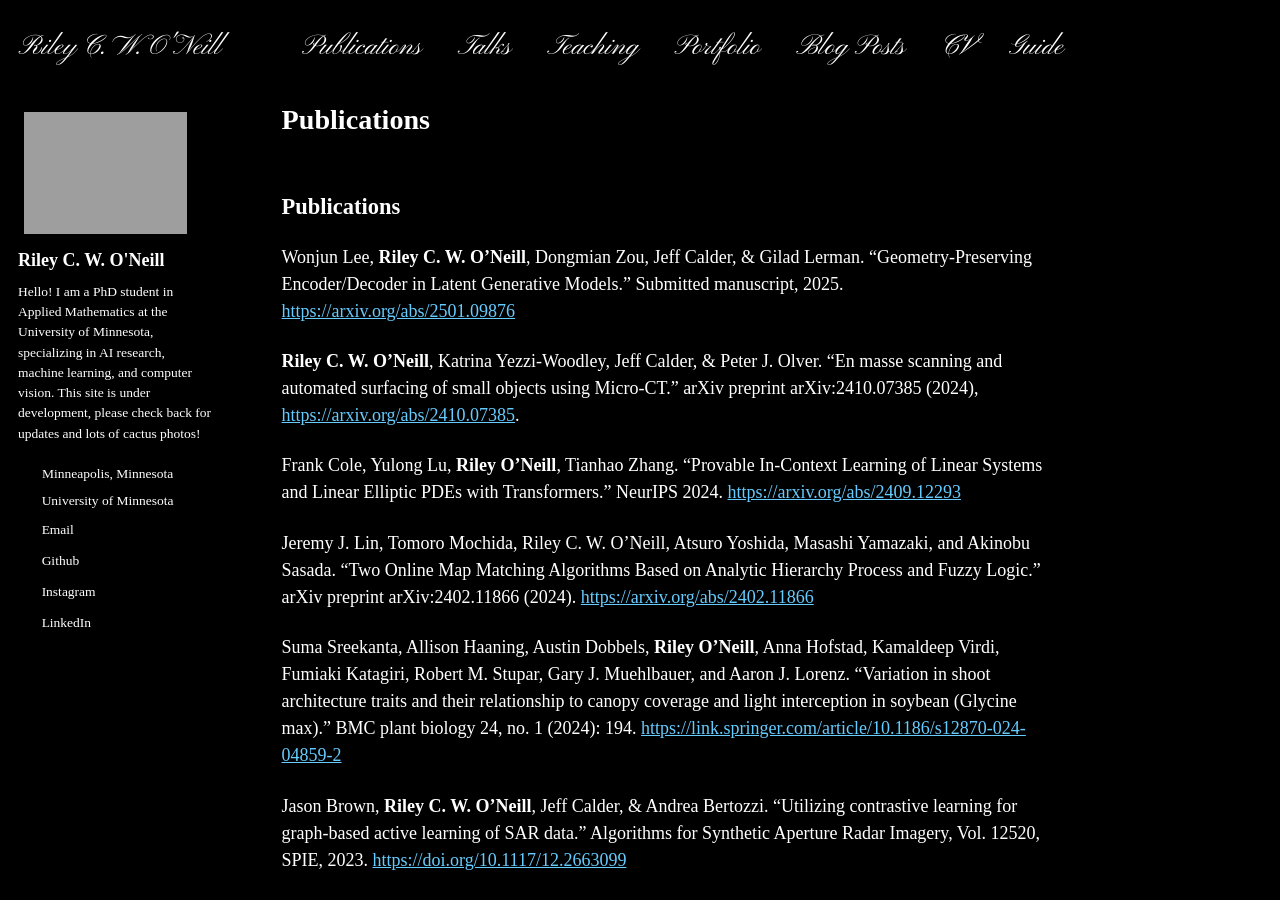
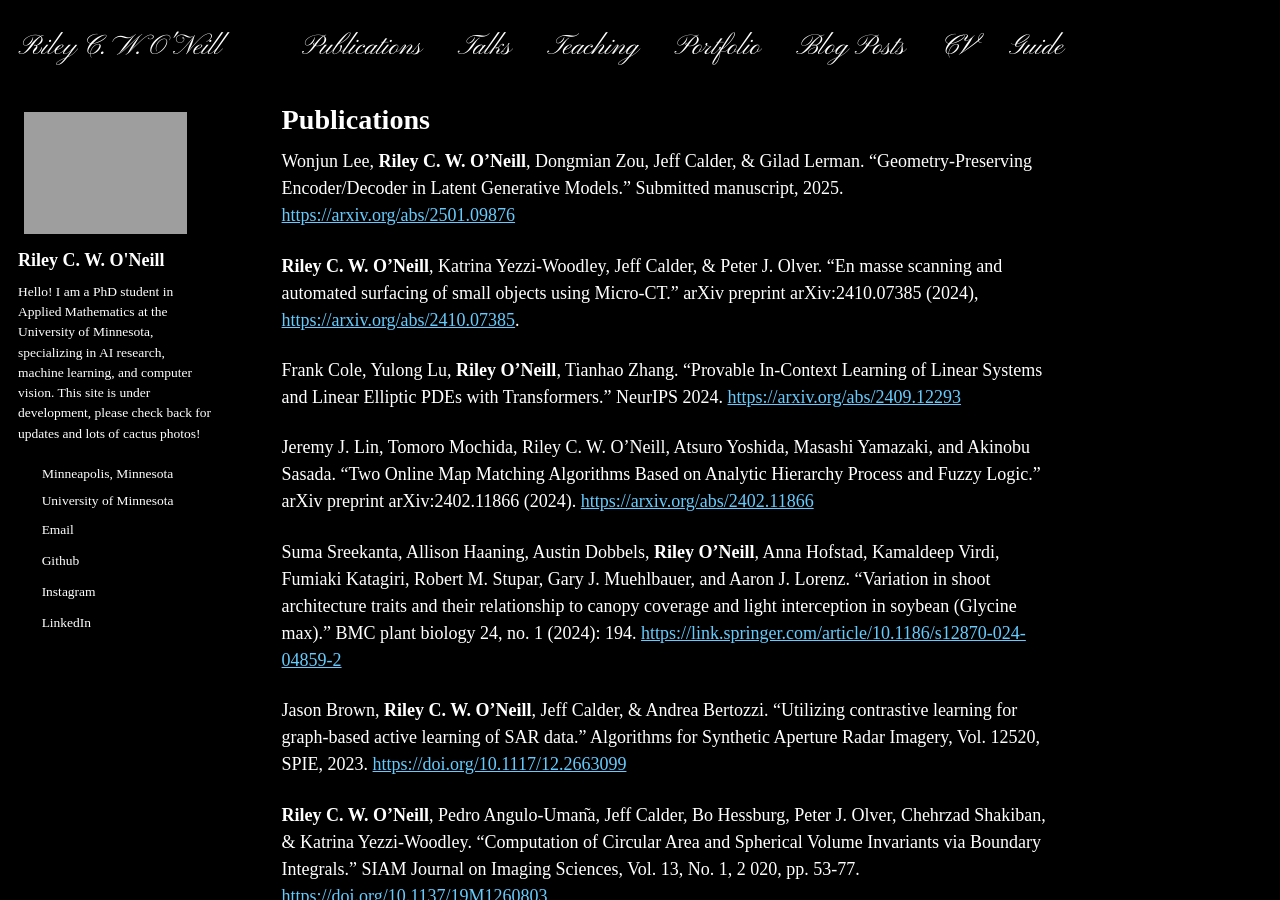
Before and after one commit to oneil571/oneil571.github.io, a Jekyll site: the page built from _pages/publications.md, in a window 1280 px wide and 900 px high. Built offline with Jekyll 4.4.1, drawn with Linux system fonts in a browser that asks for light colours.

Commit message:
Update publications.md

```diff
--- a/_pages/publications.md
+++ b/_pages/publications.md
@@ -7,7 +7,6 @@ author_profile: true
 
 {% include base_path %}
 
-## **Publications**
 
 Wonjun Lee,  **Riley C. W. O’Neill**, Dongmian Zou, Jeff Calder, & Gilad Lerman. "Geometry-Preserving Encoder/Decoder in Latent Generative Models." Submitted manuscript, 2025. [https://arxiv.org/abs/2501.09876](https://arxiv.org/abs/2501.09876)
 
```
